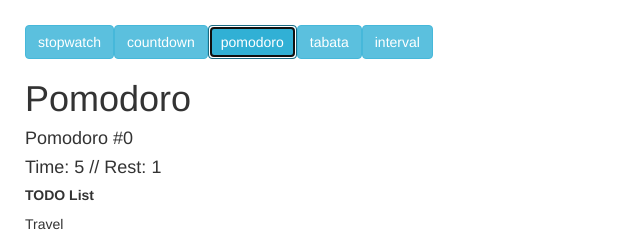
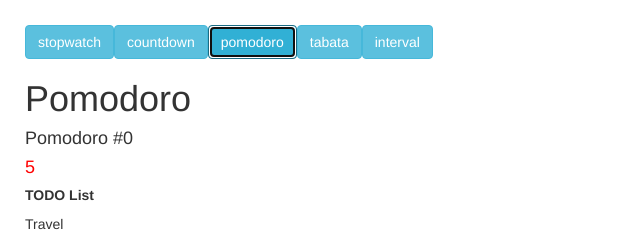
Before and after one commit to wcyjoyce/timer, a React (Create React App) app: page / in a window 1280 px wide. Both pictures are taken after a click on the button "pomodoro". Shown: the top 236 px of the page, without its empty margins (0-640 px from the left). Built offline with nearby package versions, Linux system fonts and the light colour scheme.

Commit message:
colour change depending on work/break

```diff
--- a/src/components/pomodoro.jsx
+++ b/src/components/pomodoro.jsx
@@ -1,6 +1,7 @@
 import React, { Component } from "react";
 
 import Tasks from "../helpers/tasks.jsx";
+// import timeFormat from "../helpers/timeFormat.js";
 
 class Pomodoro extends Component {
   state = { time: 5, rest: 1, started: false, break: false, rounds: 0 };
@@ -19,15 +20,15 @@
         this.state.rest > 0
           ? this.setState({ rest: this.state.rest - 1, time: workTime })
           : this.setState({ break: false, rounds: this.state.rounds + 1 })
-      }
-    }
-  }
+      };
+    };
+  };
 
   startPomodoro = (event) => {
     this.pomodoro = (
       setInterval(this.pomodoro, 1000),
       this.setState({ started: true })
-    )
+    );
   };
 
   stopPomodoro = (event) => {
@@ -43,11 +44,15 @@
   render() {
     console.log("pomodoro: ")
     console.log(this.state)
+
+    const restColour = {color: "green"};
+    const workColour = {color: "red"};
+
     return (
       <div className="pomodoro">
         <h1>Pomodoro</h1>
         <h4>Pomodoro #{this.state.rounds}</h4>
-        <h4>Time: {this.state.time} // Rest: {this.state.rest}</h4>
+        <h4 style={this.state.break ? restColour : workColour}>{!this.state.break ? this.state.time : this.state.rest}</h4>
         <Tasks />
         <div>
           <button className="btn btn-danger" onClick={this.startPomodoro}>Start</button>
@@ -55,8 +60,8 @@
           <button className="btn btn-danger" onClick={this.resetPomodoro}>Reset</button>
         </div>
       </div>
-    )
-  }
-}
+    );
+  };
+};
 
 export default Pomodoro;
```
